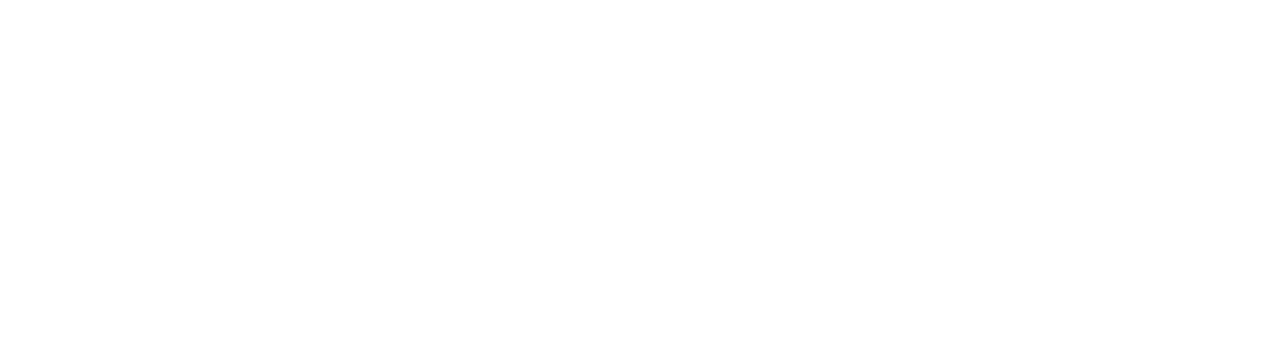
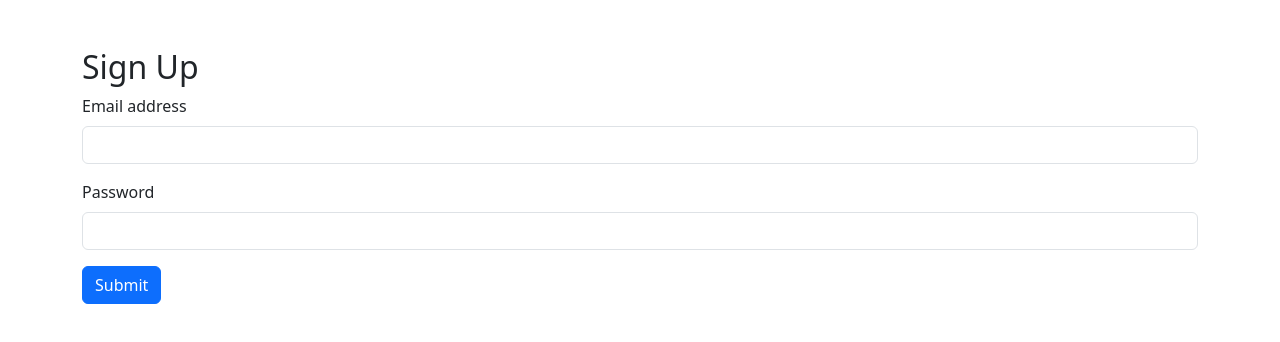
Before and after one commit to melpsh/CanadaNewComersGuide, a React (Vite) app: page /SignUp in a window 1280 px wide. Before the commit this address had no page. Shown: the top 342 px of the page. Built offline with nearby package versions, Linux system fonts and the light colour scheme.

Commit message:
created login and signup and config for firebase

```diff
--- a/package.json
+++ b/package.json
@@ -10,7 +10,9 @@
     "preview": "vite preview"
   },
   "dependencies": {
+    "axios": "^1.6.8",
     "bootstrap": "^5.3.3",
+    "firebase": "^10.12.0",
     "react": "^18.2.0",
     "react-dom": "^18.2.0",
     "react-router-dom": "^6.23.1"
--- a/src/App.jsx
+++ b/src/App.jsx
@@ -1,6 +1,5 @@
 import React from 'react';
-import { BrowserRouter, Routes, Route, Link } from 'react-router-dom';
-import InfoBlock from './components/InfoBlock';
+import { Routes, Route } from 'react-router-dom';
 import IDCard from './components/IDCard'
 import MSPCard from './components/MSPCard';
 import SINNumber from './components/SINNumber';
@@ -9,13 +8,16 @@
 import Creditcard from './components/Creditcard';
 import Roommate from './components/Roommate';
 import HomePage from './components/HomePage';
+import SignUp from './components/SignUp';
+import Login from './components/Login';
 
 const App = () => {
   return (
     <>
     <Routes>
       <Route path='/' element={<HomePage />}/>
-      {/* <Route path='*' element={<HomePage />} /> */}
+      <Route path='SignUp' element={<SignUp />}/>
+      <Route path='Login' element={<Login />}/>
       <Route path ='IDCard' element={<IDCard />}/>
       <Route path='MSPCard' element ={<MSPCard />}/>
       <Route path='SINNumber' element ={<SINNumber />}/>
--- a/src/components/HomePage.jsx
+++ b/src/components/HomePage.jsx
@@ -12,6 +12,8 @@
 function HomePage() {
   return (
     <div className="container">
+      <NavLink to='SignUp'>SignUp</NavLink>
+      <NavLink to='Login'>Login</NavLink>
     <h1 className="mt-5 mb-4">Welcome to Canada</h1>
     <div className="row">
       <NavLink className="card col-md-4 mb-4 card-body " to='IDCard'>How to apply for Canadian ID</NavLink>
--- /dev/null
+++ b/src/components/Login.jsx
@@ -0,0 +1,22 @@
+import React from 'react';
+
+const Login = () => {
+  return (
+    <div className="container mt-5">
+      <h2>Login</h2>
+      <form>
+        <div className="mb-3">
+          <label htmlFor="email" className="form-label">Email address</label>
+          <input type="email" className="form-control" id="email" aria-describedby="emailHelp" required />
+        </div>
+        <div className="mb-3">
+          <label htmlFor="password" className="form-label">Password</label>
+          <input type="password" className="form-control" id="password" required />
+        </div>
+        <button type="submit" className="btn btn-primary">Submit</button>
+      </form>
+    </div>
+  );
+};
+
+export default Login;
--- /dev/null
+++ b/src/components/SignUp.jsx
@@ -0,0 +1,44 @@
+import React, { useState } from 'react';
+import auth from '../firebaseConfig'; // Import the Firebase Auth service
+import firebase from '../firebaseConfig'; // Adjust the filename if necessary
+
+
+const SignUp = () => {
+  const [formData, setFormData] = useState({
+    email: '',
+    password: ''
+  });
+
+  const handleChange = (e) => {
+    setFormData({ ...formData, [e.target.name]: e.target.value });
+  };
+
+  const handleSubmit = async (e) => {
+    e.preventDefault();
+    try {
+      await auth.createUserWithEmailAndPassword(formData.email, formData.password);
+      console.log('User registered successfully');
+    } catch (error) {
+      console.error('Registration failed:', error);
+    }
+  };
+
+  return (
+    <div className="container mt-5">
+      <h2>Sign Up</h2>
+      <form onSubmit={handleSubmit}>
+        <div className="mb-3">
+          <label htmlFor="email" className="form-label">Email address</label>
+          <input type="email" className="form-control" id="email" name="email" value={formData.email} onChange={handleChange} required />
+        </div>
+        <div className="mb-3">
+          <label htmlFor="password" className="form-label">Password</label>
+          <input type="password" className="form-control" id="password" name="password" value={formData.password} onChange={handleChange} required />
+        </div>
+        <button type="submit" className="btn btn-primary">Submit</button>
+      </form>
+    </div>
+  );
+};
+
+export default SignUp;
--- /dev/null
+++ b/src/firebaseConfig.js
@@ -0,0 +1,20 @@
+import { initializeApp } from 'firebase/app';
+import { getAuth } from 'firebase/auth';
+
+const firebaseConfig = {
+  apiKey: "AIzaSyD6jEJF1wXwsJVOPgADquJQEay1FvQC-ww",
+  authDomain: "newcomersguide-b827d.firebaseapp.com",
+  projectId: "newcomersguide-b827d",
+  storageBucket: "newcomersguide-b827d.appspot.com",
+  messagingSenderId: "674798949742",
+  appId: "1:674798949742:web:d9c0d546f5da29dc7e9d7f",
+  measurementId: "G-RJH74T3Z00"
+};
+
+// Initialize Firebase app
+const app = initializeApp(firebaseConfig);
+
+// Get the Auth service for Firebase Authentication
+const auth = getAuth(app);
+
+export default auth;
```
Also changed, not shown: 1 other file (tests, documents, lock files or other folders).
